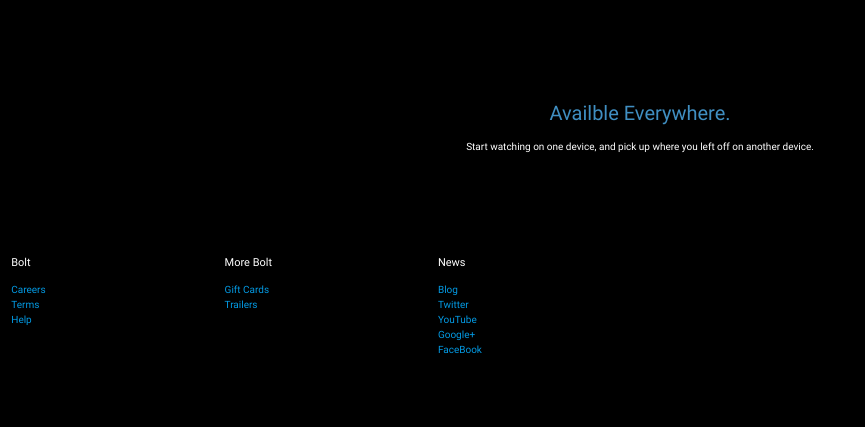
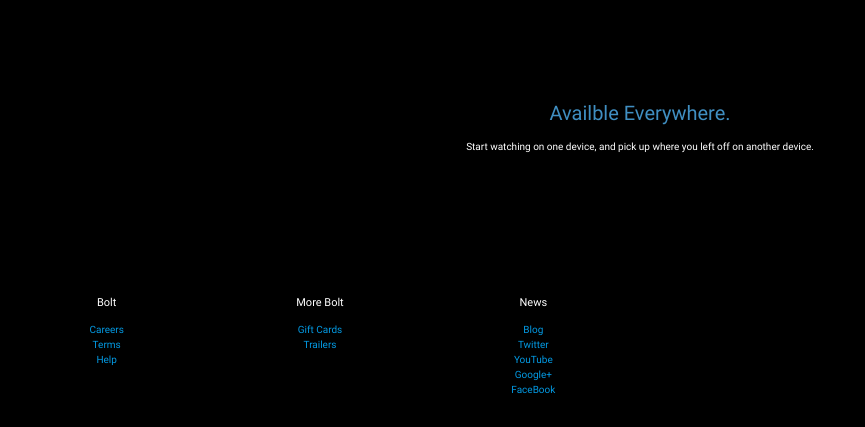
Before and after one commit to Petermuturi/bolt, a plain HTML site: page index.html in a window 1280 px wide. Shown: the part 1583-2010 px from the top of the page, without its empty margins (0-865 px from the left). Before the commit the page ends 1970 px from the top, so only its background shows below. Drawn offline with Linux system fonts and the light colour scheme.

Commit message:
align properly

```diff
--- a/index.html
+++ b/index.html
@@ -66,7 +66,7 @@
   	<div style="background-image:url(img/feature.jpg);background-repeat:no-repeat;background-size:cover;background-position:center;font-size:20px;color:#408FC2;text-align:center;padding-bottom:86px;padding-top:86px;">Availble Everywhere.<br/>
   	<span style="font-size:10px;color:white;text-align:center;">Start watching on one device, and pick up where you left off on another device.</span></div>
 <footer>
-	<div class="row">
+	<div class="row" style="text-align:center;padding-top:40px;">
 		<div class="col s2">
 		<p style="color:white; font-size:11px;">Bolt</p>
 			<ul style="color:#408FC2;font-size:10px;">
@@ -82,7 +82,7 @@
 				<li><a href="#">Trailers</a></li>
 			</ul>
 		</div>
-		<div class="col s2" style="text-align:left;">
+		<div class="col s2">
 		<p style="color:white; font-size:11px;">News</p>
 			<ul style="color:#408FC2;font-size:10px;">
 				<li><a href="#">Blog</a></li>
```
